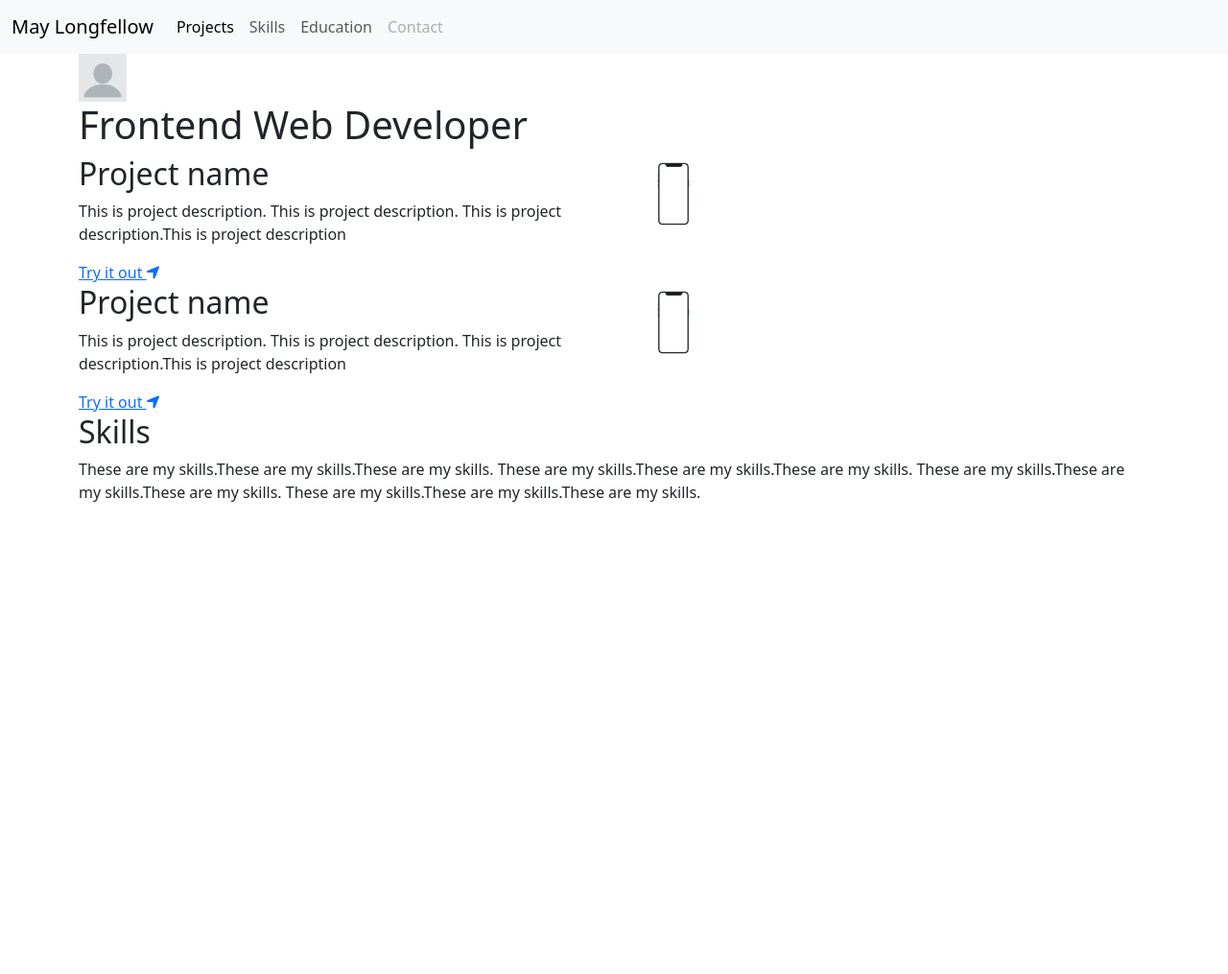
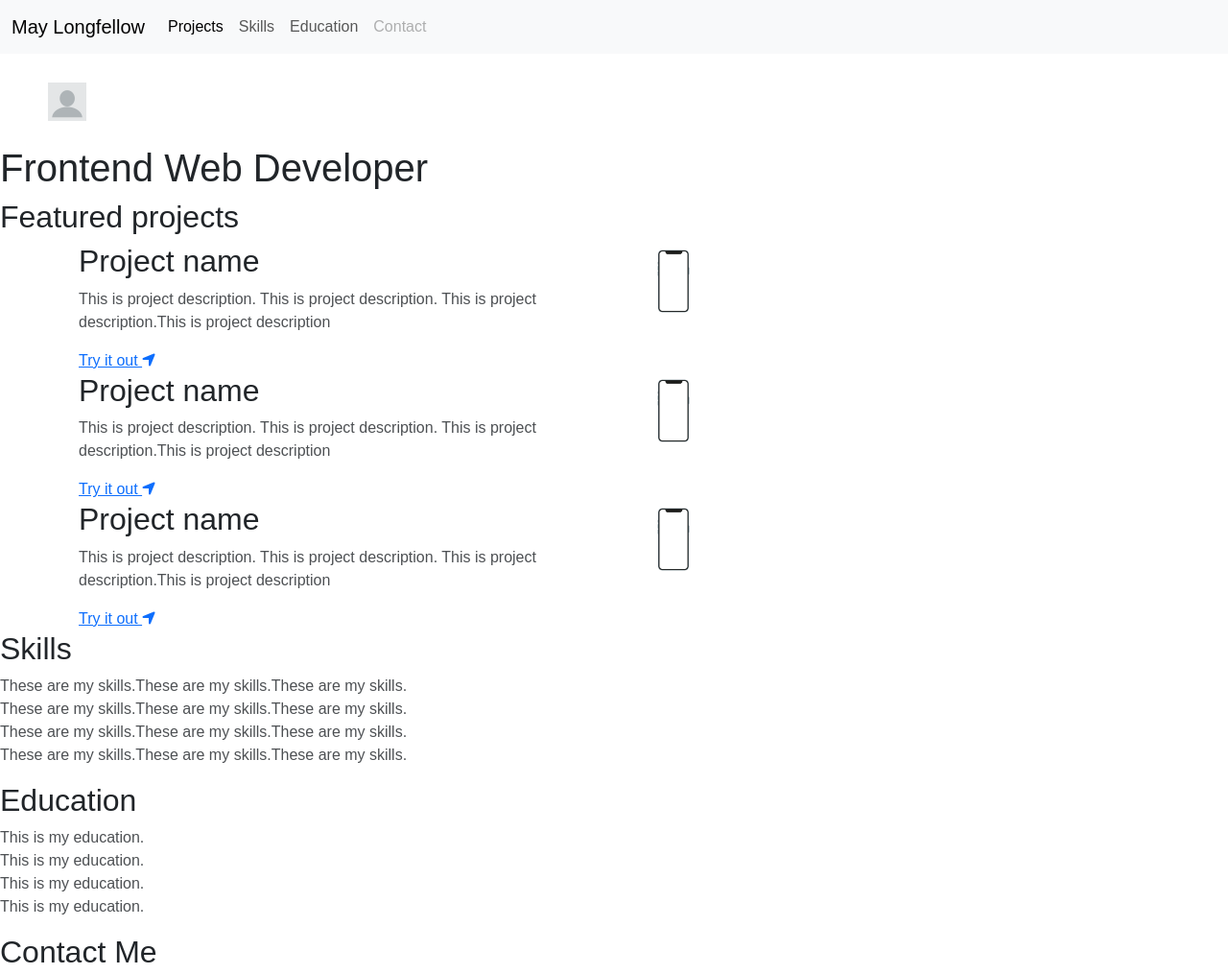
Before and after one commit to mayflower865/Portfolio, a plain HTML site: page index.html in a window 1280 px wide. Shown: the whole page at 96% size. Before the commit the page ends 800 px from the top, so only its background shows below. Drawn offline with nearby package versions, Linux system fonts and the light colour scheme.

Commit message:
Adding all sections to html

```diff
--- a/css/style.css
+++ b/css/style.css
@@ -1,9 +1,19 @@
+* {
+    font-family: Arial, Helvetica, sans-serif;
+}
 .profile-img {
-    height: 50px;
-    margin-left: auto;
+    height: 70px;
+    margin-left: 50px;
     margin-right: auto;
+    display: block;
+    padding-top: 30px;
+}
+h1 {
+    padding-top: 25px;
 
-
+}
+p {
+    opacity: 0.8;
 }
 .blankIMG2 {
     height: 80px;
--- a/index.html
+++ b/index.html
@@ -30,12 +30,22 @@
   </div>
 </nav>
 
+
+<img src="images/blankIMG.png" alt="Profile photo" class="profile-img" />
+<h1>Frontend Web Developer</h1>
+
+<h2>Featured projects</h2>
+
 <div class="container">
     <div class="row">
         <div class="col">
-<img src="images/blankIMG.png" alt="Profile photo" class="profile-img" />
-<h1>Frontend Web Developer</h1>
+<h2>Project name</h2>
+<p>This is project description. This is project description. This is project description.This is project description </p>
+<a href="#">Try it out <i class="fa-solid fa-location-arrow"></i></a>
 </div>
+<div class="col">
+    <img src="images/blankIMG2.png" alt="app" class="blankIMG2" />
+    </div>
 </div>
 </div>
 
@@ -65,19 +75,20 @@
 </div>
 </div>
 
+<h2>Skills</h2>
+<p>These are my skills.These are my skills.These are my skills.<br />
+These are my skills.These are my skills.These are my skills.<br />
+These are my skills.These are my skills.These are my skills.<br />
+These are my skills.These are my skills.These are my skills.</p>
 
-<div class="container">
-    <div class="row">
-        <div class="col">
-<h2>Skills</h2>
-<p>These are my skills.These are my skills.These are my skills.
-These are my skills.These are my skills.These are my skills.
-These are my skills.These are my skills.These are my skills.
-These are my skills.These are my skills.These are my skills.</p>
-</div>
-</div>
-</div>
+<h2>Education</h2>
+<p>This is my education.<br />
+    This is my education.<br />
+    This is my education.<br />
+    This is my education.<br />
+</p>
 
+<h2>Contact Me</h2>
 
 </body>
 </html>
```
